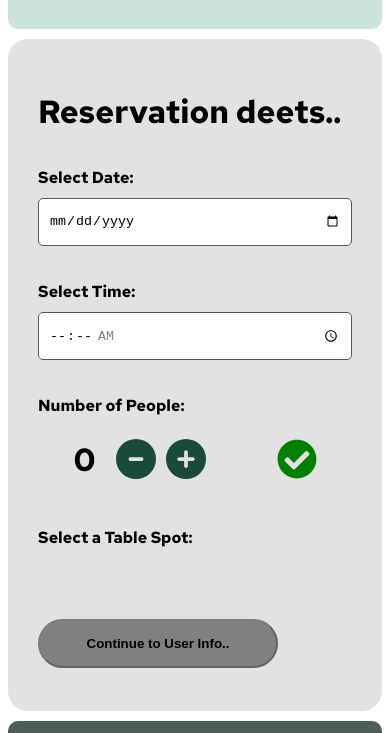
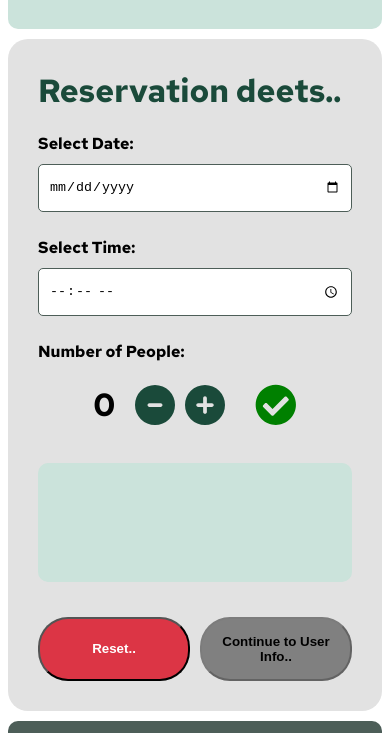
Before and after one commit to breadfan18/meta-capstone, a React (Create React App) app: page /reservations in a window 390 px wide. Shown: the part 367-1100 px from the top of the page. Built offline with nearby package versions, Linux system fonts and the light colour scheme.

Commit message:
wip: responsiveness good state

```diff
--- a/package.json
+++ b/package.json
@@ -6,6 +6,7 @@
     "@testing-library/jest-dom": "^5.16.1",
     "@testing-library/react": "^12.1.2",
     "@testing-library/user-event": "^13.5.0",
+    "lodash": "^4.17.21",
     "react": "^17.0.2",
     "react-dom": "^17.0.2",
     "react-icons": "^5.3.0",
--- a/src/components/reservations/Confirmation.jsx
+++ b/src/components/reservations/Confirmation.jsx
@@ -1,6 +1,7 @@
-import React from "react";
+import React, { memo } from "react";
+import { checkEqual } from "../../helpers";
 
-export default function Confirmation({
+function Confirmation({
   continueToConfirmation,
   people,
   date,
@@ -37,3 +38,5 @@ export default function Confirmation({
     </div>
   );
 }
+
+export default memo(Confirmation, (prev, props) => checkEqual(prev, props));
--- a/src/components/reservations/ReservationDetails.jsx
+++ b/src/components/reservations/ReservationDetails.jsx
@@ -1,7 +1,9 @@
-import React from "react";
+import React, { memo } from "react";
 import Stepper from "./Stepper";
+import { FaCheckCircle } from "react-icons/fa";
+import { checkEqual } from "../../helpers";
 
-export default function ReservationDetails({
+const ReservationDetails = ({
   date,
   setDate,
   time,
@@ -13,8 +15,16 @@ export default function ReservationDetails({
   setSelectedTimeSlot,
   setContinueToUserInfo,
   containerClass,
-}) {
+}) => {
   const [getTables, setGetTables] = React.useState(false);
+
+  const resetFields = () => {
+    setDate("");
+    setTime("");
+    setPeople(0);
+    setSelectedTimeSlot("");
+    setGetTables(false);
+  };
 
   return (
     <div class={containerClass}>
@@ -28,6 +38,7 @@ export default function ReservationDetails({
             name="date"
             required
             onChange={(e) => setDate(e.target.value)}
+            value={date}
           />
         </div>
 
@@ -37,24 +48,31 @@ export default function ReservationDetails({
             type="time"
             id="time"
             name="time"
-            min="09:00"
-            max="11:00"
+            // min="09:00"
+            // max="11:00"
             step="900"
             required
             onChange={(e) => setTime(e.target.value)}
+            value={time}
           />
         </div>
 
         <div>
           <label for="people">Number of People:</label>
+          <div className="selectPeople">
             <Stepper
               value={people}
               setValue={setPeople}
               setGetTables={setGetTables}
             />
+            <FaCheckCircle
+              style={{ color: "green", marginLeft: "30px", fontSize: "2.6rem" }}
+              onClick={() => setGetTables(true)}
+              className="peopleCheck"
+            />
+          </div>
         </div>
 
-        <label for="table">Select a Table Spot:</label>
         <div className="tableTimesContainer">
           {tableTimeOptions.length > 0 &&
             date !== "" &&
@@ -71,6 +89,19 @@ export default function ReservationDetails({
             ))}
         </div>
 
+        <div className="buttonGroup">
+          <button
+            type="submit"
+            className="resetButton reserveButton"
+            onClick={() => resetFields()}
+            style={{
+              backgroundColor: "#DC3545",
+              color: "white",
+              marginRight: "10px",
+            }}
+          >
+            Reset..
+          </button>
           <button
             type="submit"
             className="reserveButton"
@@ -93,7 +124,12 @@ export default function ReservationDetails({
           >
             Continue to User Info..
           </button>
+        </div>
       </form>
     </div>
   );
-}
+};
+
+export default memo(ReservationDetails, (prev, props) =>
+  checkEqual(prev, props)
+);
--- a/src/components/reservations/Reservations.css
+++ b/src/components/reservations/Reservations.css
@@ -20,7 +20,7 @@
   padding: 30px;
   border-radius: 20px;
   height: 42rem;
-  margin: 0 30px;
+  margin: 0 10px;
   box-shadow: 0 0 10px var(--primary-green);
 }
 
@@ -33,19 +33,20 @@
   border-radius: 20px;
   height: 42rem;
   margin: 10px 0;
-  /* box-shadow: 0 0 10px var(--primary-green); */
 }
 
-.reservationContainer h1 {
+.reservationContainer > h1,
+.reservationContainerMobile > h1 {
   color: var(--primary-green);
+  margin-top: 0;
 }
 
 #reservationForm {
-  background-color: var(--light-gray);
   display: flex;
   flex-direction: column;
-  justify-content: space-around;
+  /* justify-content: start; */
   height: 100%;
+  gap: 15px;
 }
 
 #reservationForm input,
@@ -62,13 +63,19 @@
   font-weight: bold;
 }
 
+.selectPeople {
+  display: flex;
+  justify-content: center;
+  align-items: center;
+}
 .stepper {
   display: flex;
   justify-content: space-around;
   align-items: center;
 }
 
-.stepper svg {
+.stepper svg,
+.peopleCheck {
   cursor: pointer;
   font-size: 2.5rem;
   color: var(--primary-green);
@@ -82,11 +89,18 @@
   display: flex;
   width: 100%;
   flex-wrap: wrap;
+  border-radius: 10px;
+  background-color: var(--very-light-green);
+  padding: 20px;
+  justify-content: center;
+  height: 25%;
+  overflow-x: scroll;
 }
 
 .timeBox {
   padding: 8px;
-  background-color: var(--very-light-green);
+  background-color: var(--light-green);
+  color: white;
   width: 6rem;
   margin: 3px;
   border-radius: 20px;
@@ -97,6 +111,7 @@
 
 .selected {
   background-color: var(--yellow);
+  color: black;
 }
 
 .confirmationDialog p {
@@ -107,3 +122,8 @@
   color: var(--primary-green);
   font-weight: bold;
 }
+
+.buttonGroup {
+  display: flex;
+  justify-content: space-evenly;
+}
--- a/src/components/reservations/Reservations.jsx
+++ b/src/components/reservations/Reservations.jsx
@@ -97,6 +97,7 @@ export default function Reservations() {
             continueToUserInfo={continueToUserInfo}
             setContinueToConfirmation={setContinueToConfirmation}
             userInformation={userInformation}
+            continueToConfirmation={continueToConfirmation}
             handleUserInformation={handleUserInformation}
             containerClass="reservationContainer"
           />
--- a/src/components/reservations/Stepper.jsx
+++ b/src/components/reservations/Stepper.jsx
@@ -1,6 +1,5 @@
 import React, { useState } from "react";
 import { FaCirclePlus, FaCircleMinus } from "react-icons/fa6";
-import { FaCheckCircle } from "react-icons/fa";
 
 const Stepper = ({ value, setValue, setGetTables }) => {
   const handleDecrease = () => {
@@ -24,10 +23,6 @@ const Stepper = ({ value, setValue, setGetTables }) => {
         />
         <FaCirclePlus onClick={handleIncrease} />
       </div>
-      <FaCheckCircle
-        style={{ color: "green" }}
-        onClick={() => setGetTables(true)}
-      />
     </div>
   );
 };
--- a/src/components/reservations/UserInformation.jsx
+++ b/src/components/reservations/UserInformation.jsx
@@ -1,19 +1,21 @@
-import React from "react";
+import React, { memo } from "react";
+import { checkEqual } from "../../helpers";
 
-export default function UserInformation({
+function UserInformation({
   continueToUserInfo,
   setContinueToConfirmation,
   userInformation,
   handleUserInformation,
   containerClass,
   setContinueToUserInfo,
+  continueToConfirmation,
 }) {
   return (
     <div class={containerClass}>
       <h1 style={{ color: continueToUserInfo ? "#1a4a3a" : "gray" }}>
         Your Information..
       </h1>
-      {continueToUserInfo && (
+      {(continueToUserInfo || continueToConfirmation) && (
         <form id="reservationForm">
           <div>
             <label for="date">Your name: </label>
@@ -94,3 +96,5 @@ export default function UserInformation({
     </div>
   );
 }
+
+export default memo(UserInformation, (prev, props) => checkEqual(prev, props));
--- a/src/helpers.js
+++ b/src/helpers.js
@@ -1,3 +1,5 @@
+import { isEqual } from "lodash";
+
 export function getTimeIncrements(time, increment = 15, count = 9) {
   const [hours, minutes] = time.split(":").map(Number);
   const totalMinutes = hours * 60 + minutes;
@@ -21,3 +23,5 @@ function format12HourTime(minutes) {
   const formattedMinutes = mins === 0 ? "00" : mins < 10 ? `0${mins}` : mins;
   return `${formattedHours}:${formattedMinutes} ${ampm}`;
 }
+
+export const checkEqual = (l, r) => isEqual(l, r);
--- a/src/index.css
+++ b/src/index.css
@@ -112,6 +112,7 @@ ul {
   text-align: center;
   margin-top: 20px;
   cursor: pointer;
+  width: 100%;
 }
 
 .tablesImg {
```
Lines whose indentation alone changed are shown as unchanged.
